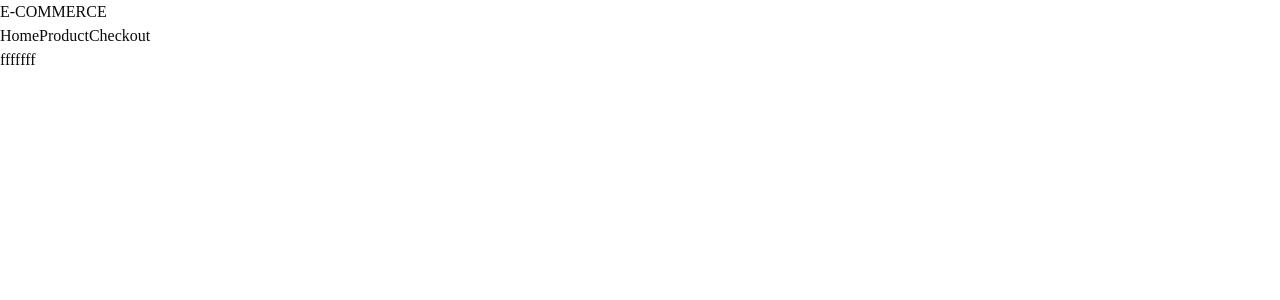
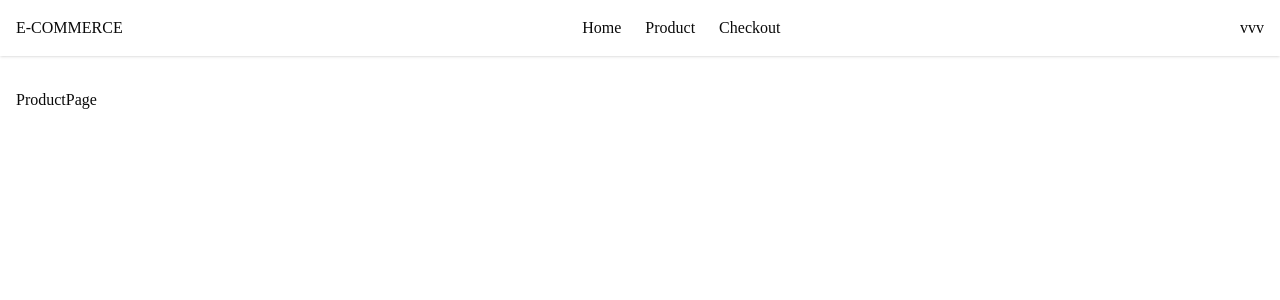
Before and after one commit to Bida3443/E-commerce, a Next.js app: page /Product in a window 1280 px wide. Shown: the top 300 px of the page. Built offline with nearby package versions, Linux system fonts and the light colour scheme.

Commit message:
Ecommerce

```diff
--- a/app/Checkout/page.tsx
+++ b/app/Checkout/page.tsx
@@ -1,5 +1,5 @@
 export default function CheckOutPage () {
     return(
-        <div>ooooooooooooo</div>
+        <div>CheckOutPage</div>
     )
 }
--- a/app/Product/page.tsx
+++ b/app/Product/page.tsx
@@ -1,5 +1,5 @@
 export default function ProductPage () {
     return(
-        <div>fffffff</div>
+        <div>ProductPage</div>
     )
 }
--- a/app/layout.tsx
+++ b/app/layout.tsx
@@ -26,11 +26,11 @@
   return (
     <html lang="en">
       <body
-        className={`${geistSans.variable} ${geistMono.variable} antialiased`}
+        className={`${geistSans.variable} ${geistMono.variable} flex min-h-full flex-col bg-white antialiased`}
       >
 
         <Navbar/>
-          <main>{children}</main>
+          <main className="grow container mx-auto px-4 py-8">{children}</main>
 
       </body>
     </html>
--- a/components/navbar.tsx
+++ b/components/navbar.tsx
@@ -2,14 +2,17 @@
 
 export default function Navbar () {
     return(
-        <nav>
-            <div>
-                <Link href="/">E-COMMERCE</Link>
+        <nav className="sticky top-0 z-50 bg-white shadow">
+            <div className="container mx-auto flex items-center justify-between px-4 py-4">
+
+                <Link href="/" className="hover:text-blue-600">E-COMMERCE</Link>
+
+            <div className="hidden md:flex space-x-6">
+                <Link href="/">Home</Link>
+                <Link href="/Product" className="hover:text-blue-600">Product</Link>
+                <Link href="/Checkout" className="hover:text-blue-600">Checkout</Link>
             </div>
-            <div>
-                <Link href="/">Home</Link>
-                <Link href="/Product">Product</Link>
-                <Link href="/Checkout">Checkout</Link>
+            <div className="flex items-center">vvv</div>
             </div>
         </nav>
     )
--- /dev/null
+++ b/lib/stripe.ts
@@ -0,0 +1,7 @@
+import stripe from "stripe";
+
+export default function Stripe (){
+    return(
+        <div></div>
+    )
+}
--- a/package.json
+++ b/package.json
@@ -18,6 +18,7 @@
     "react": "19.2.3",
     "react-dom": "19.2.3",
     "shadcn": "^4.0.8",
+    "stripe": "^20.4.1",
     "tailwind-merge": "^3.5.0",
     "tw-animate-css": "^1.4.0"
   },
```
Also changed, not shown: 1 other file (tests, documents, lock files or other folders).
